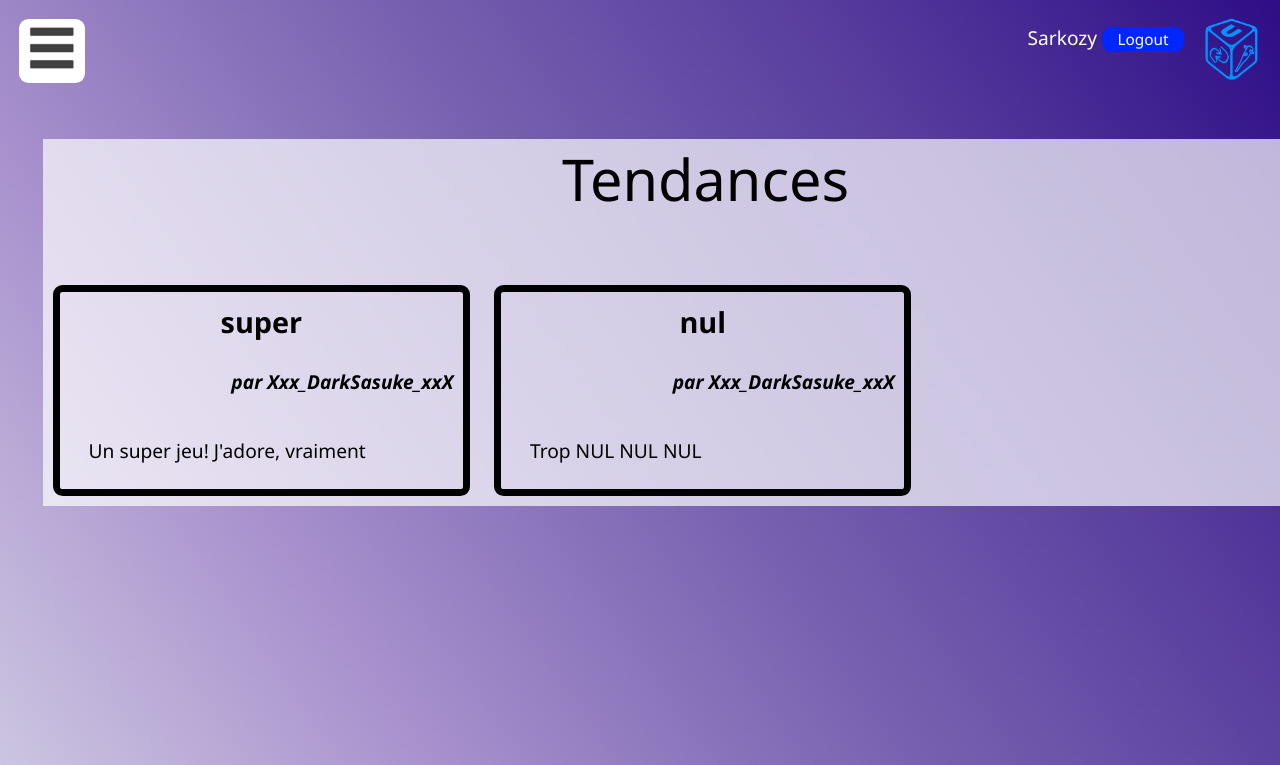
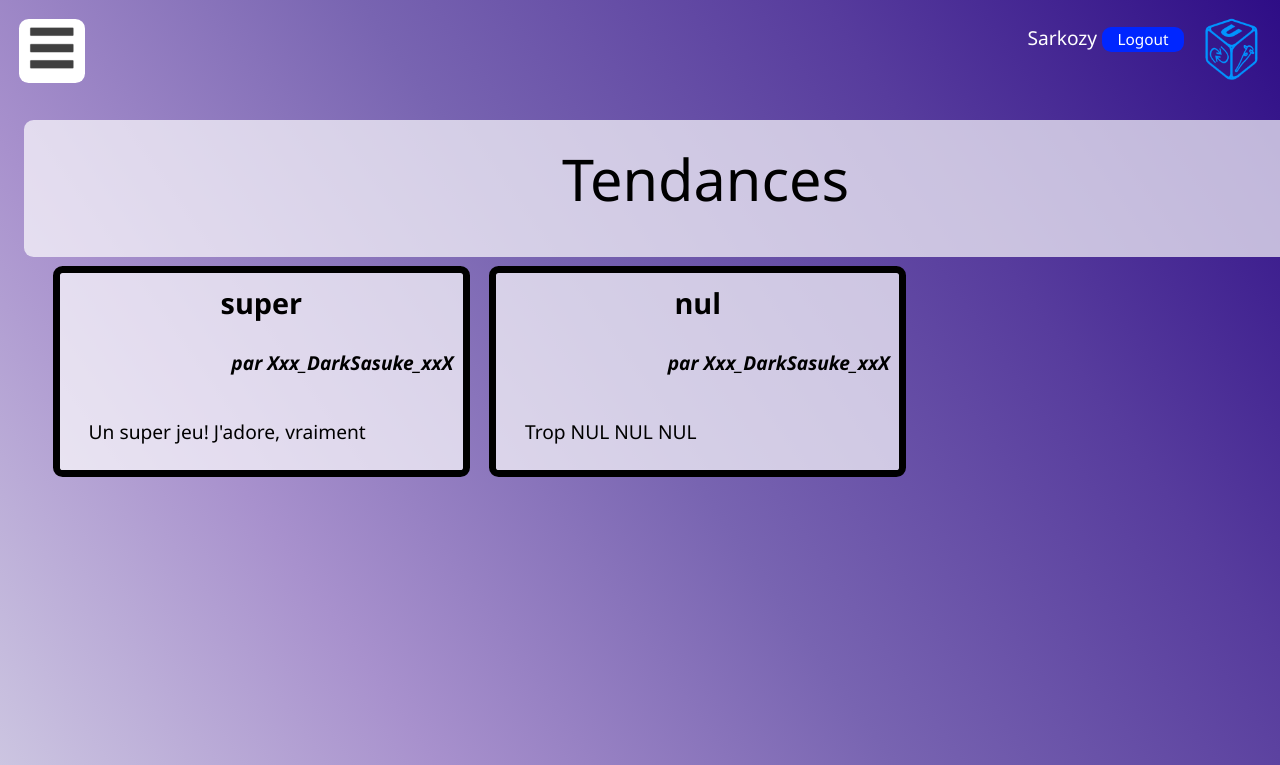
Before and after one commit to lsacienne/ifd_site, a PHP site: page /home.php in a window 1280 px wide; the page is wider, and only the part inside the window is pictured. Shown: the top 765 px of that part. Run offline with PHP 8.4, Linux system fonts and the light colour scheme; a user stored in the database is signed in; data comes from the database, SQL or seed files in the repository.

Commit message:
joli home
home, mieux, plus sexy

```diff
--- a/style_site.css
+++ b/style_site.css
@@ -117,7 +117,10 @@ input[type=text],input[type=password],input[type=email],input[type=date],textare
     margin: auto;
     margin-top: 5em;
     background-color: rgba(255,255,255,0.69);
-    background-clip : content-box;
+    border-top-left-radius: 0.5em 0.5em;
+    border-top-right-radius: 0.5em 0.5em;
+    border-bottom-right-radius: 0.5em 0.5em;
+    border-bottom-left-radius: 0.5em 0.5em;
 }
 
 .titre_page{
@@ -159,12 +162,14 @@ input[type=text],input[type=password],input[type=email],input[type=date],textare
 
 .home{
     list-style-type: none;
-    margin-top:3em;
+    margin-top:1em;
 }
 
 .home li{
-    display:inline-block;
+    float:left;
+    top:1em;
     position:relative;
+    background-color: rgba(255,255,255,0.69);
 }
 
 
```
